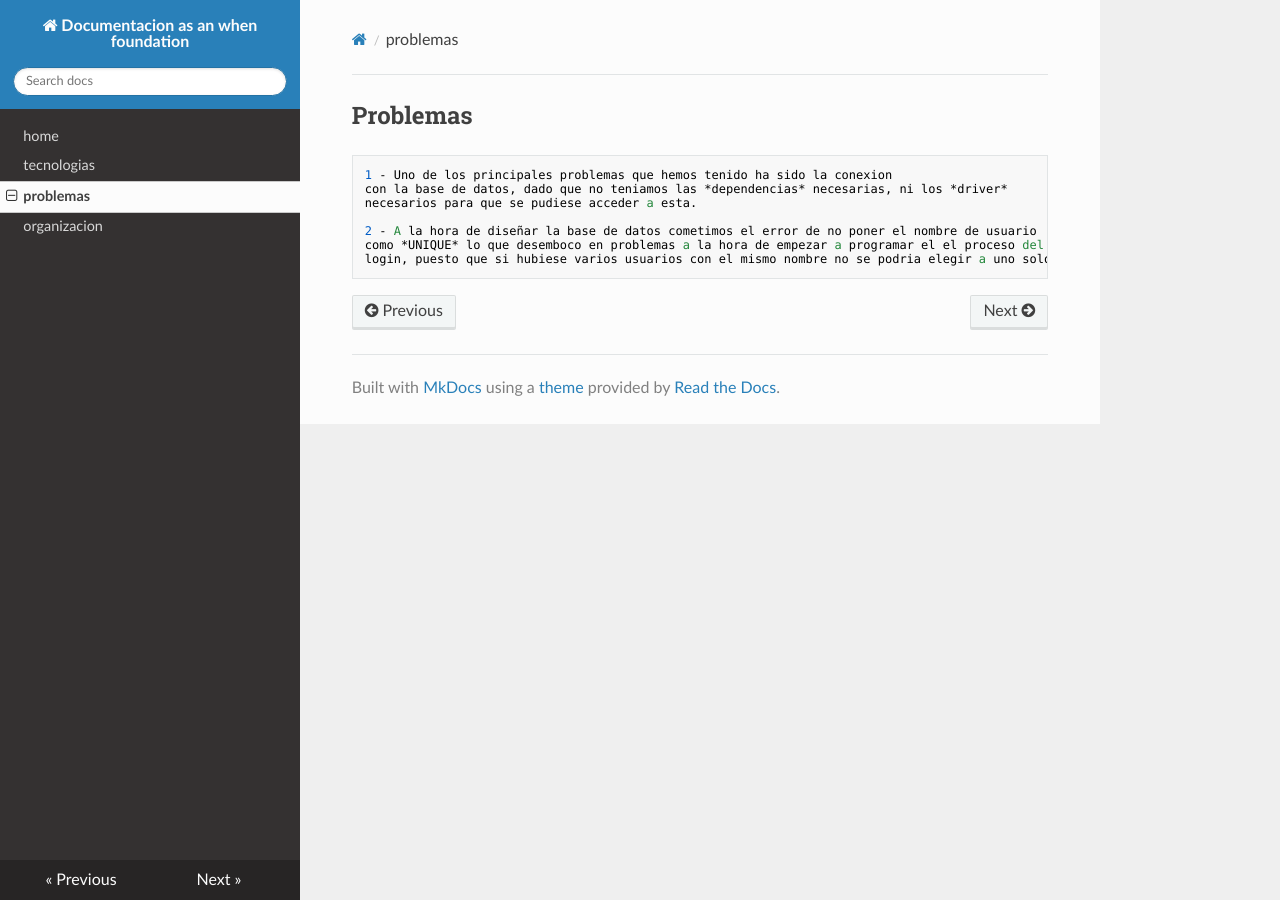
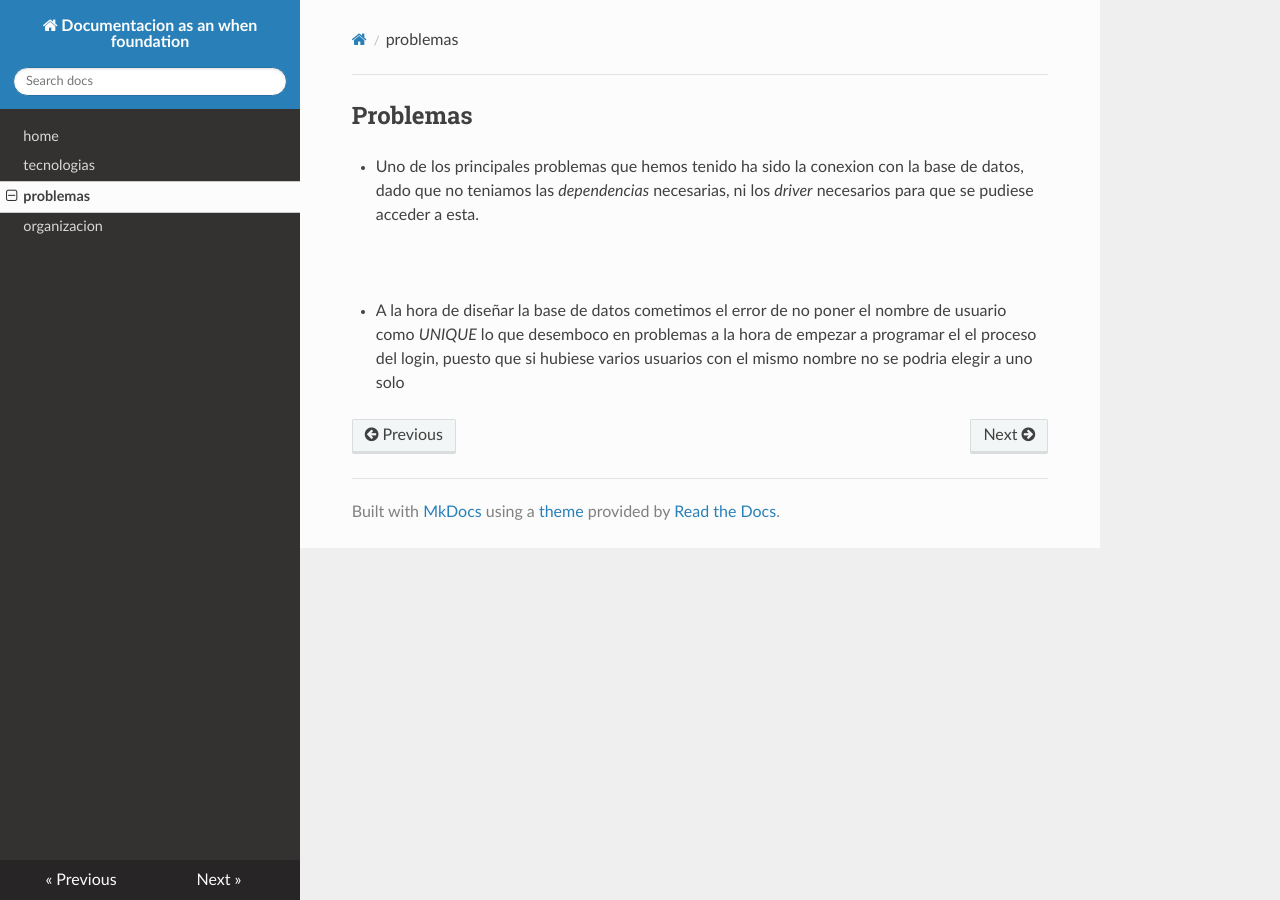
Before and after one commit to FernandoRR73/FernandoRR73.github.io, an MkDocs documentation site: the page built from docs/problemas.md, in a window 1280 px wide. Built offline with MkDocs 1.6.1, drawn with Linux system fonts in a browser that asks for light colours; nearby versions of some CDN libraries.

Commit message:
Add files via upload

```diff
--- a/docs/problemas.md
+++ b/docs/problemas.md
@@ -1,9 +1,11 @@
 ## Problemas
 
-    1 - Uno de los principales problemas que hemos tenido ha sido la conexion
-    con la base de datos, dado que no teniamos las *dependencias* necesarias, ni los *driver*
-    necesarios para que se pudiese acceder a esta.
+- Uno de los principales problemas que hemos tenido ha sido la conexion
+con la base de datos, dado que no teniamos las *dependencias* necesarias, ni los *driver*
+necesarios para que se pudiese acceder a esta.
 
-    2 - A la hora de diseñar la base de datos cometimos el error de no poner el nombre de usuario
-    como *UNIQUE* lo que desemboco en problemas a la hora de empezar a programar el el proceso del
-    login, puesto que si hubiese varios usuarios con el mismo nombre no se podria elegir a uno solo
+<br>
+
+- A la hora de diseñar la base de datos cometimos el error de no poner el nombre de usuario
+como *UNIQUE* lo que desemboco en problemas a la hora de empezar a programar el el proceso del
+login, puesto que si hubiese varios usuarios con el mismo nombre no se podria elegir a uno solo
```
